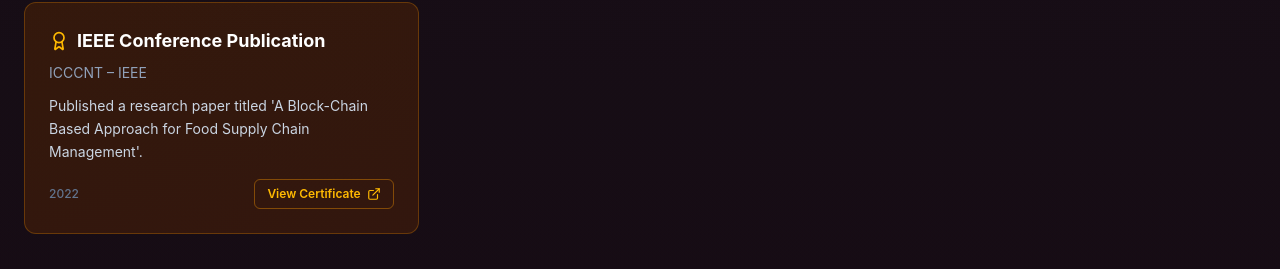
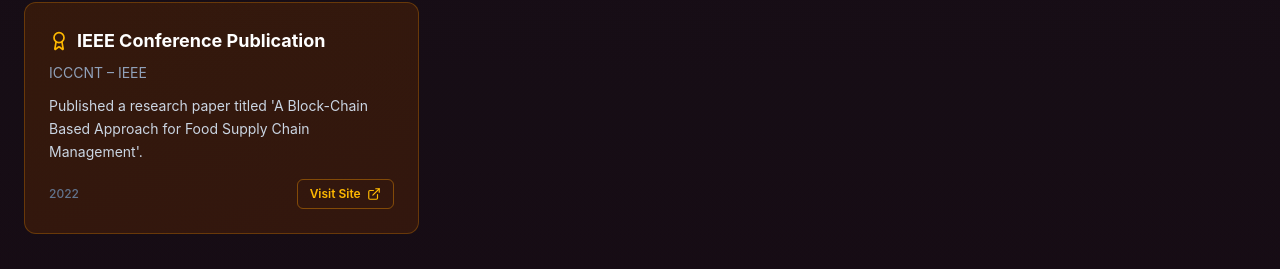
Before and after one commit to imInde09/devops-portfolio, a Next.js app: page / in a window 1280 px wide. Shown: the part 5861-6130 px from the top of the page. Built offline with nearby package versions, Linux system fonts and the light colour scheme.

Commit message:
Update text

```diff
--- a/src/components/Recognitions.tsx
+++ b/src/components/Recognitions.tsx
@@ -105,7 +105,7 @@
                                  hover:bg-amber-500/10 hover:border-amber-400
                                  transition-all"
                     >
-                      View Certificate
+                      Visit Site
                       <ExternalLink className="w-3.5 h-3.5" />
                     </a>
                   )}
```
